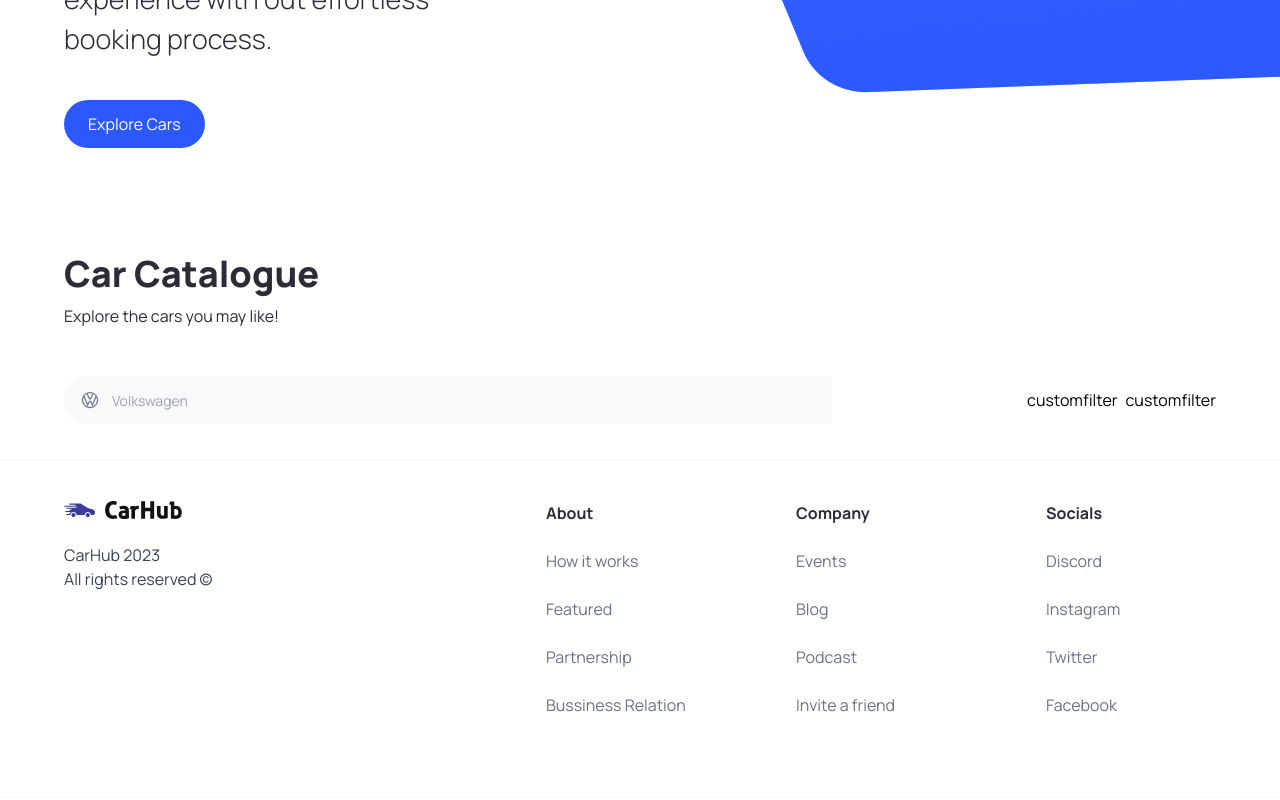
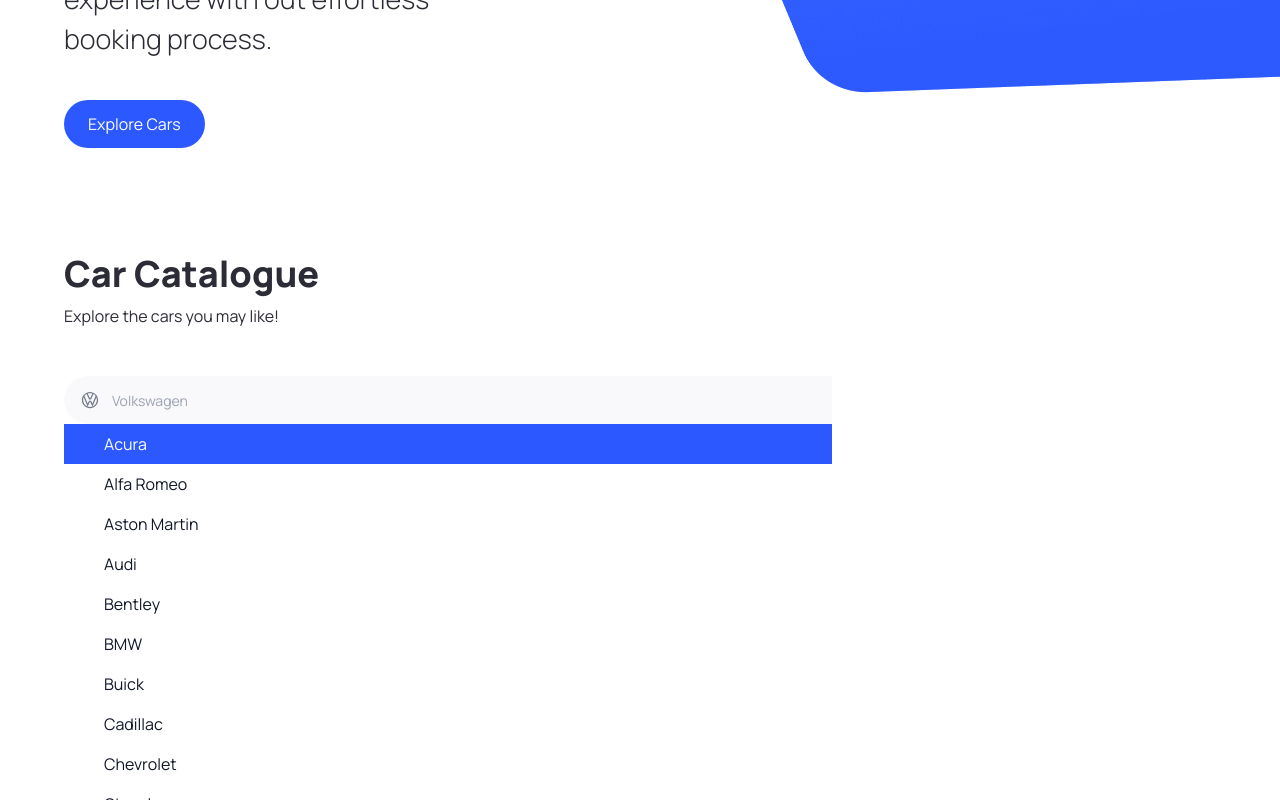
Before and after one commit to rainnfx/car_showcase, a Next.js app: page / in a window 1280 px wide. Both pictures are taken after a click on the button 82 px from the left and 1010 px from the top of the page. Shown: the part 610-1410 px from the top of the page. Built offline with nearby package versions, Linux system fonts and the light colour scheme.

Commit message:
that syntax error took a very long time.

```diff
--- a/components/searchmanufacturer.tsx
+++ b/components/searchmanufacturer.tsx
@@ -1,17 +1,26 @@
 "use client"
 
-import { useState } from 'react';
+import { useState, Fragment } from 'react';
 import { Combobox, Transition } from '@headlessui/react'
+
+import { manufacturers } from '@/constants';
 import { SearchManufacturerProps } from '@/types'
 import Image from 'next/image'
 
 const SearchManufacturer = ({ manufacturer, setManufacturer}: SearchManufacturerProps) => {
-    const [query, setquery] = useState('')
+    const [query, setquery] = useState('');
+
+    const filteredManufacturers = query === "" ? manufacturers : manufacturers.filter((item) => (
+        item.toLowerCase()
+        .replace(/\s+/g, "")
+        .includes(query.toLowerCase().replace(/\s+/g, "")
+        )))
+
   return (
     <div className="search-manufacturer">
         <Combobox>
             <div className="relative w-full">
-                <Combobox.Button className="absolute top-[14px]">
+                <Combobox.Button className='absolute top-[14px]'>
                     <Image
                     src="/car-logo.svg"
                     width={20}
@@ -28,8 +37,29 @@
                 onChange={(e) => setquery(e.target.value)}
                 />
 
-                <Transition>
-                    {/* video timestamp: 1:03:02, if lost. */}
+                <Transition
+                as={Fragment}
+                leave="transition ease-in duration-100"
+                leaveFrom="opacity-100"
+                leaveTo="opacity-0"
+                afterLeave={() => setquery('')}
+                >
+                    <Combobox.Options>
+                        {filteredManufacturers.map((item) => (
+                            <Combobox.Option
+                                key={item}
+                                className={({ active }) =>
+                                `relative search-manufacturer__option ${
+                                    active ? 'bg-primary-blue text-white' : 'text-gray-900'
+                                }`
+                                }
+                                value={item}
+                            >
+                                {item}
+                            </Combobox.Option>
+                            ))
+                        }
+                    </Combobox.Options>
                 </Transition>
             </div>
         </Combobox>
```
